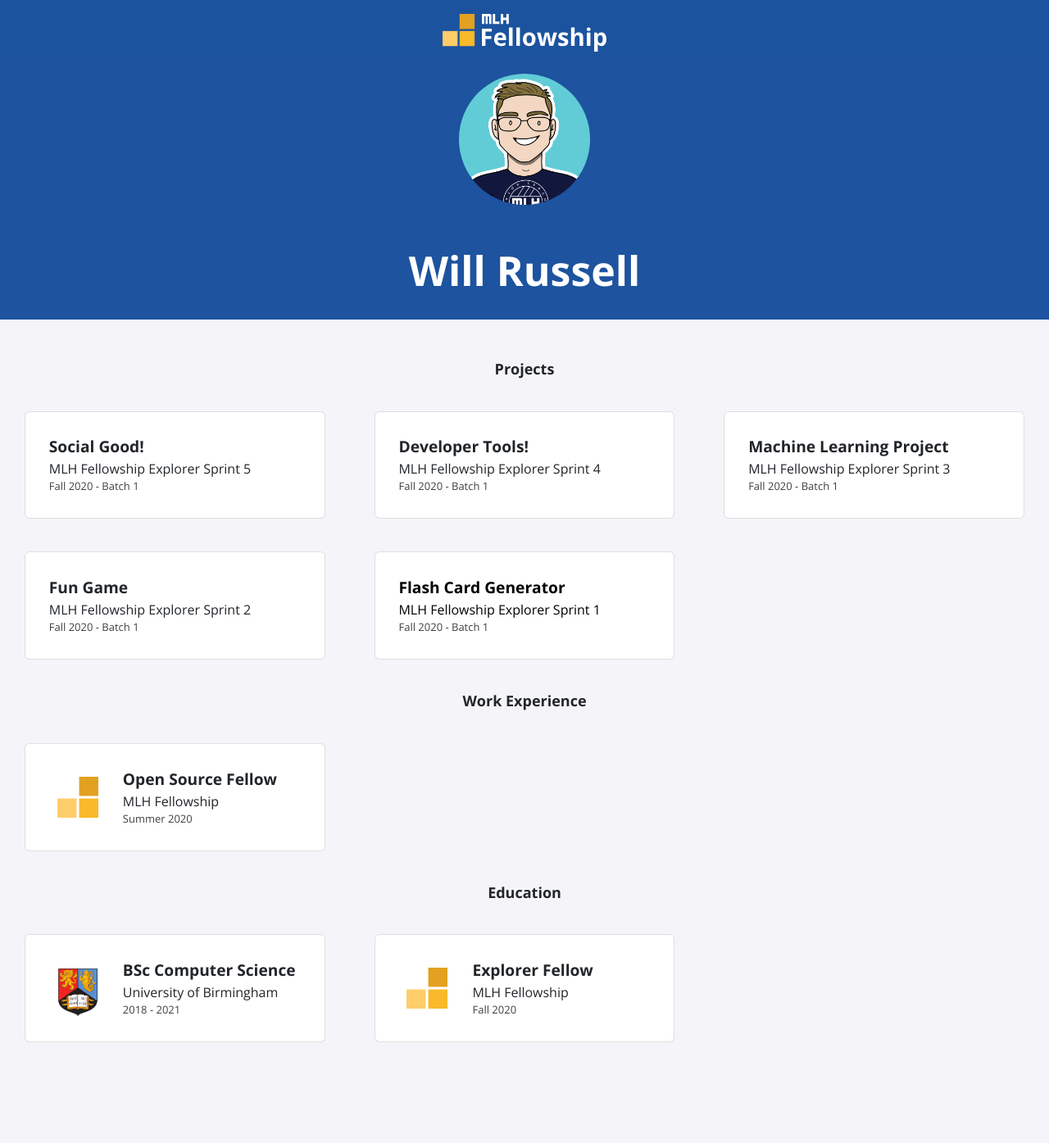
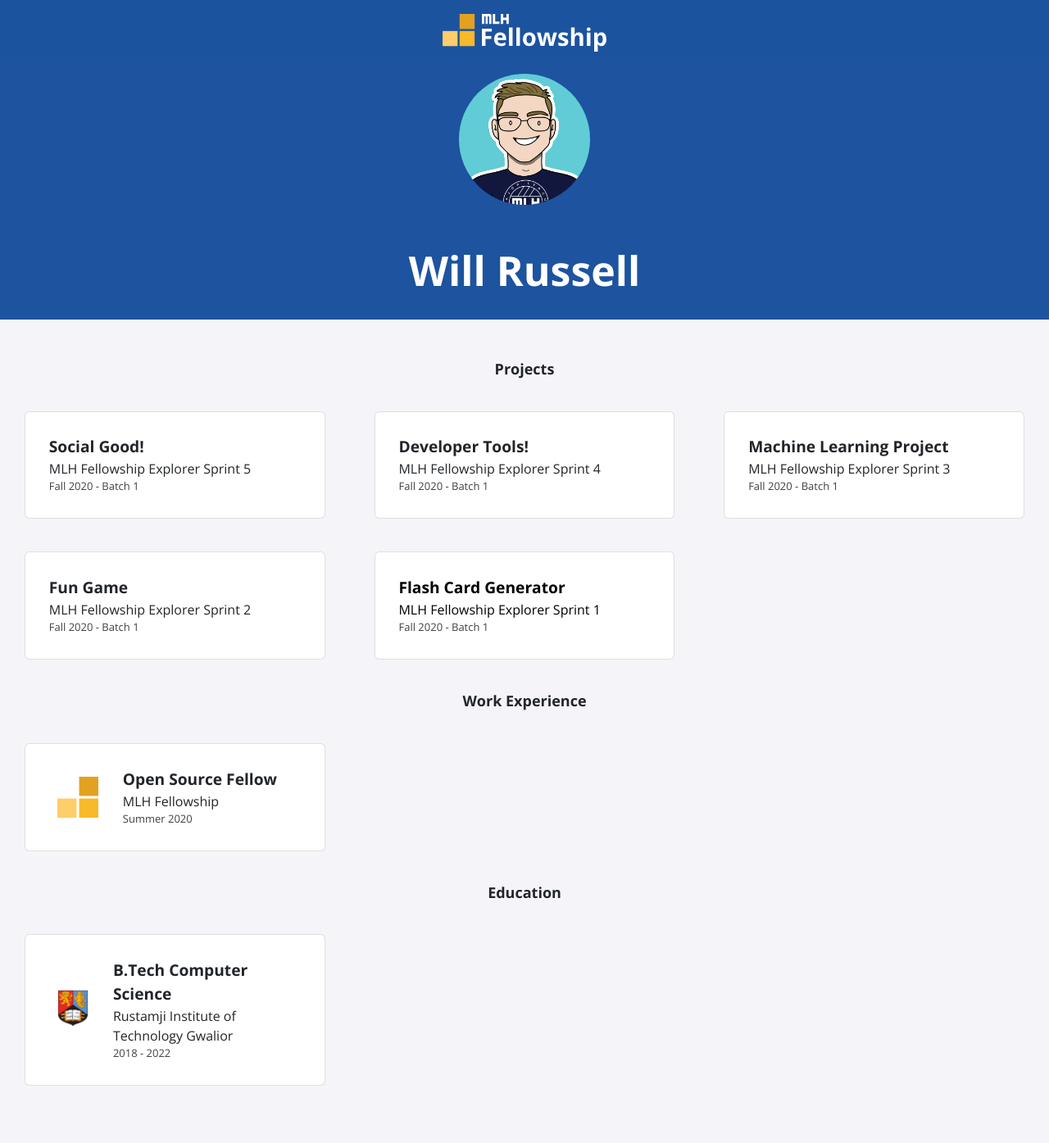
Before and after one commit to MLH-Fellowship/explorer-portfolio-batch2, a Jekyll site: the page built from index.html, in a window 1280 px wide. Shown: the whole page at 82% size. Built offline with Jekyll 4.4.1, drawn with Linux system fonts in a browser that asks for light colours; nearby versions of some CDN libraries; before the commit the page ends 1342 px from its top, so only the background shows below that.

Commit message:
Update education.yml

```diff
--- a/_data/education.yml
+++ b/_data/education.yml
@@ -1,9 +1,4 @@
-- course: BSc Computer Science
-  institute: University of Birmingham
-  dates: 2018 - 2021
+- course: B.Tech Computer Science
+  institute: Rustamji Institute of Technology Gwalior
+  dates: 2018 - 2022
   logo: uob.png
-
-- course: Explorer Fellow
-  institute: MLH Fellowship
-  dates: Fall 2020
-  logo: fellowship.svg
```
